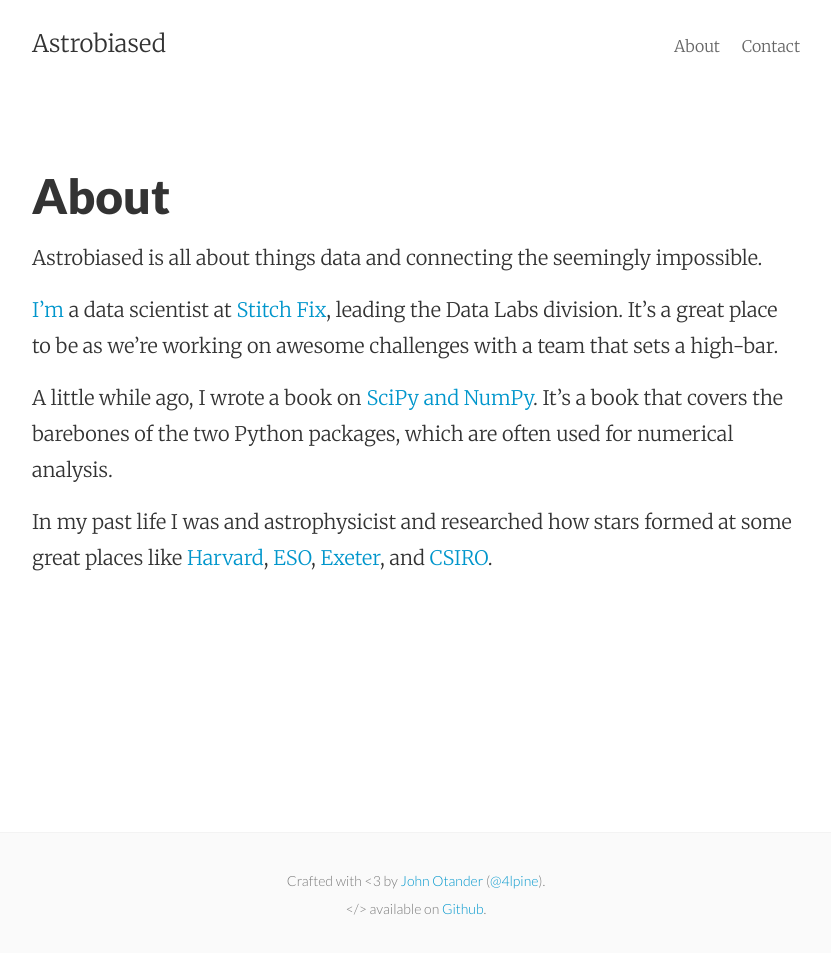
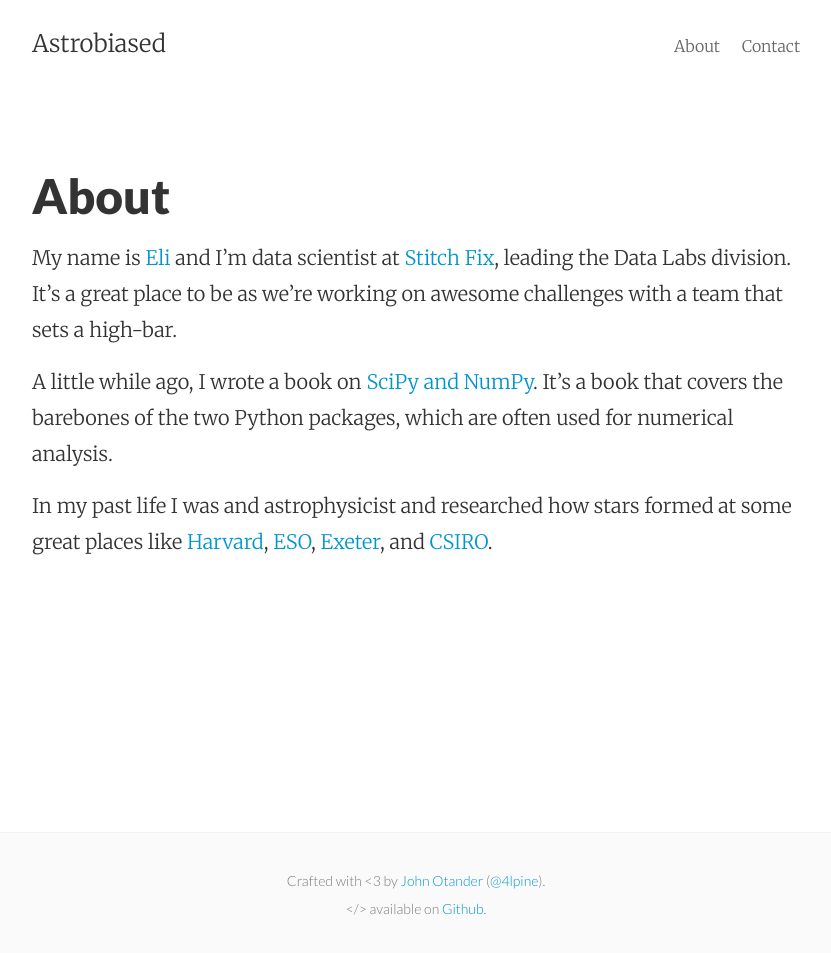
Before and after one commit to ebressert/ebressert.github.io, a Jekyll site: the page built from about.md, in a window 1280 px wide. Shown: the whole page, without its empty margins (224-1055 px from the left). Built offline with Jekyll 4.4.1, drawn with Linux system fonts in a browser that asks for light colours.

Commit message:
About page is updated

```diff
--- a/about.md
+++ b/about.md
@@ -4,9 +4,7 @@
 permalink: /about/
 ---
 
-Astrobiased is all about things data and connecting the seemingly impossible.
-
-[I'm](https://twitter.com/astrobiased) a data scientist at
+My name is [Eli](https://twitter.com/astrobiased) and I'm data scientist at
 [Stitch Fix](http://technology.stitchfix.com/), leading the Data Labs division.
 It's a great place to be as we're working on awesome challenges with a team
 that sets a high-bar.
```
Also changed, not shown: other parts of about.md (+2 -0 lines), 1 other file.
